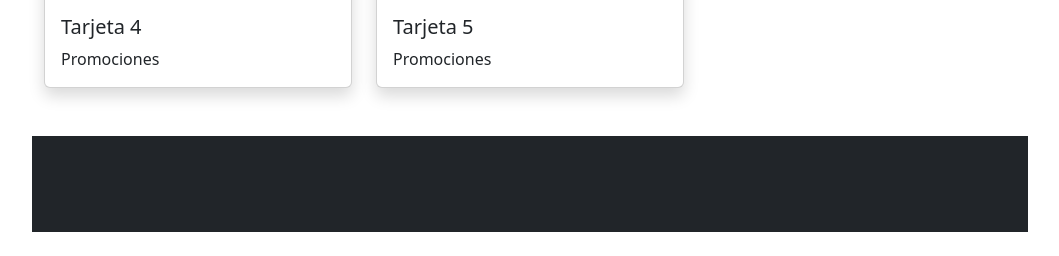
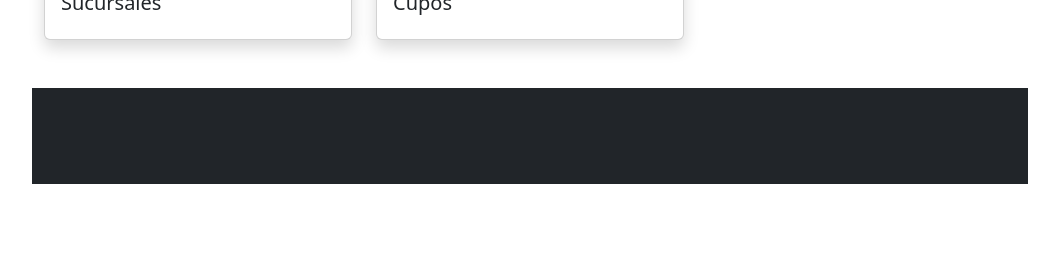
Before and after one commit to francoder23/trabajo-final-francisco-contartese, a Django app: page / in a window 1280 px wide. Shown: the part 1406-1662 px from the top of the page, without its empty margins (110-1169 px from the left). After the commit the page ends 1590 px from the top, so only its background shows below. Run offline with Django 5.2, Linux system fonts and the light colour scheme; some libraries are stand-ins or nearby versions.

Commit message:
Last Commit

```diff
--- a/project/MiUniversidad/core/templates/core/index.html
+++ b/project/MiUniversidad/core/templates/core/index.html
@@ -54,8 +54,8 @@ Menu
                 <div class="card h-100 shadow">
                     <img src="https://picsum.photos/id/1/300/200" class="card-img-top" alt="Tarjeta 1">
                     <div class="card-body">
-                        <h5 class="card-title">Tarjeta 1</h5>
-                        <p class="card-text">Promociones</p>
+                        <h5 class="card-title">Promociones</h5>
+                        <p class="card-text"></p>
                     </div>
                 </div>
             </div>
@@ -63,8 +63,8 @@ Menu
                 <div class="card h-100 shadow">
                     <img src="https://picsum.photos/id/2/300/200" class="card-img-top" alt="Tarjeta 2">
                     <div class="card-body">
-                        <h5 class="card-title">Tarjeta 2</h5>
-                        <p class="card-text">Promociones</p>
+                        <h5 class="card-title">Inscripciones</h5>
+                        <p class="card-text"></p>
                     </div>
                 </div>
             </div>
@@ -72,8 +72,8 @@ Menu
                 <div class="card h-100 shadow">
                     <img src="https://picsum.photos/id/3/300/200" class="card-img-top" alt="Tarjeta 3">
                     <div class="card-body">
-                        <h5 class="card-title">Tarjeta 3</h5>
-                        <p class="card-text">Promociones</p>
+                        <h5 class="card-title">Carreras</h5>
+                        <p class="card-text"></p>
                     </div>
                 </div>
             </div>
@@ -81,8 +81,8 @@ Menu
                 <div class="card h-100 shadow">
                     <img src="https://picsum.photos/id/4/300/200" class="card-img-top" alt="Tarjeta 4">
                     <div class="card-body">
-                        <h5 class="card-title">Tarjeta 4</h5>
-                        <p class="card-text">Promociones</p>
+                        <h5 class="card-title">Sucursales</h5>
+                        <p class="card-text"></p>
                     </div>
                 </div>
             </div>
@@ -90,8 +90,8 @@ Menu
                 <div class="card h-100 shadow">
                     <img src="https://picsum.photos/id/5/300/200" class="card-img-top" alt="Tarjeta 5">
                     <div class="card-body">
-                        <h5 class="card-title">Tarjeta 5</h5>
-                        <p class="card-text">Promociones</p>
+                        <h5 class="card-title">Cupos</h5>
+                        <p class="card-text"></p>
                     </div>
                 </div>
             </div>
```
Also changed, not shown: project/MiUniversidad/core/templates/core/logout.html (+18 -4 lines), project/MiUniversidad/db.sqlite3.
